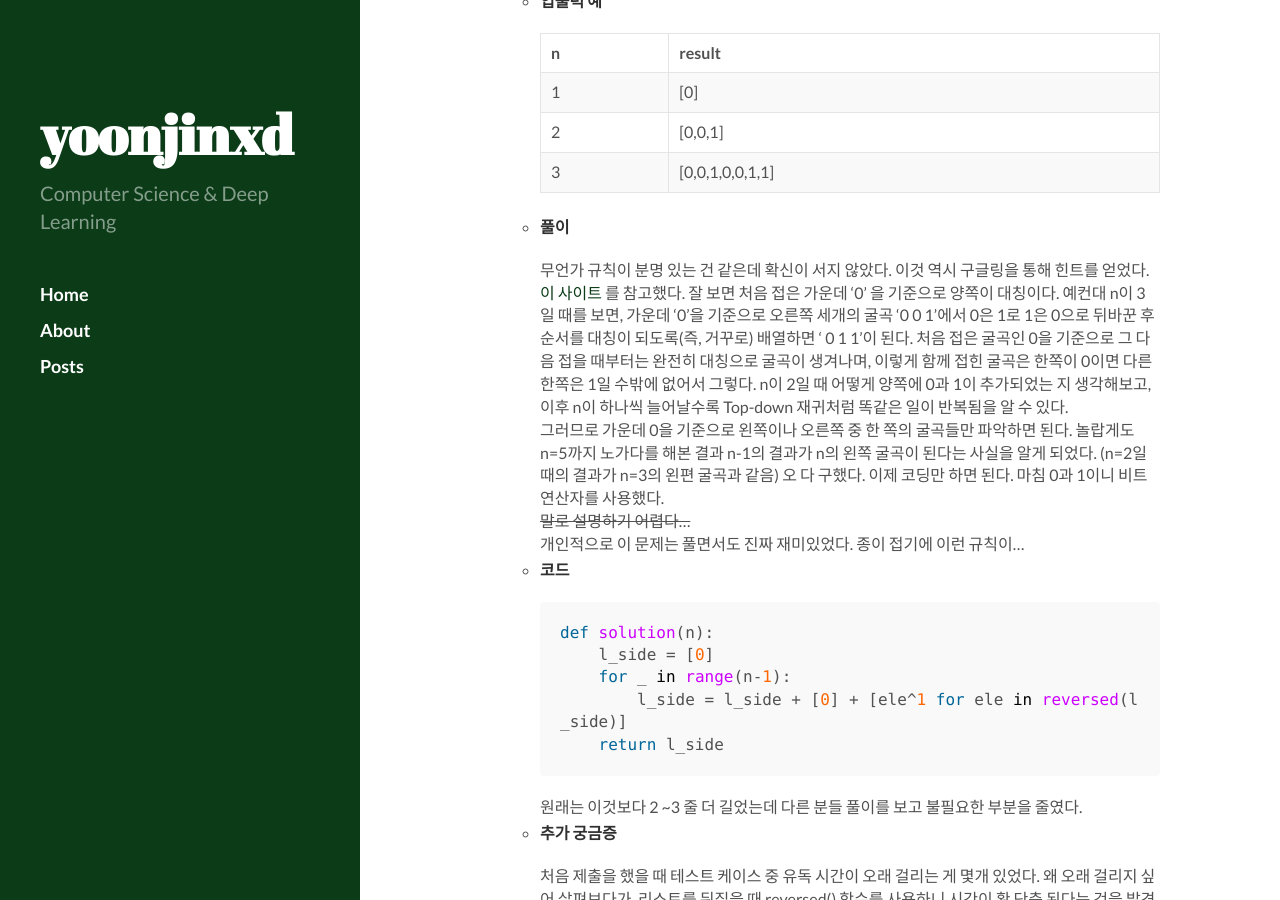
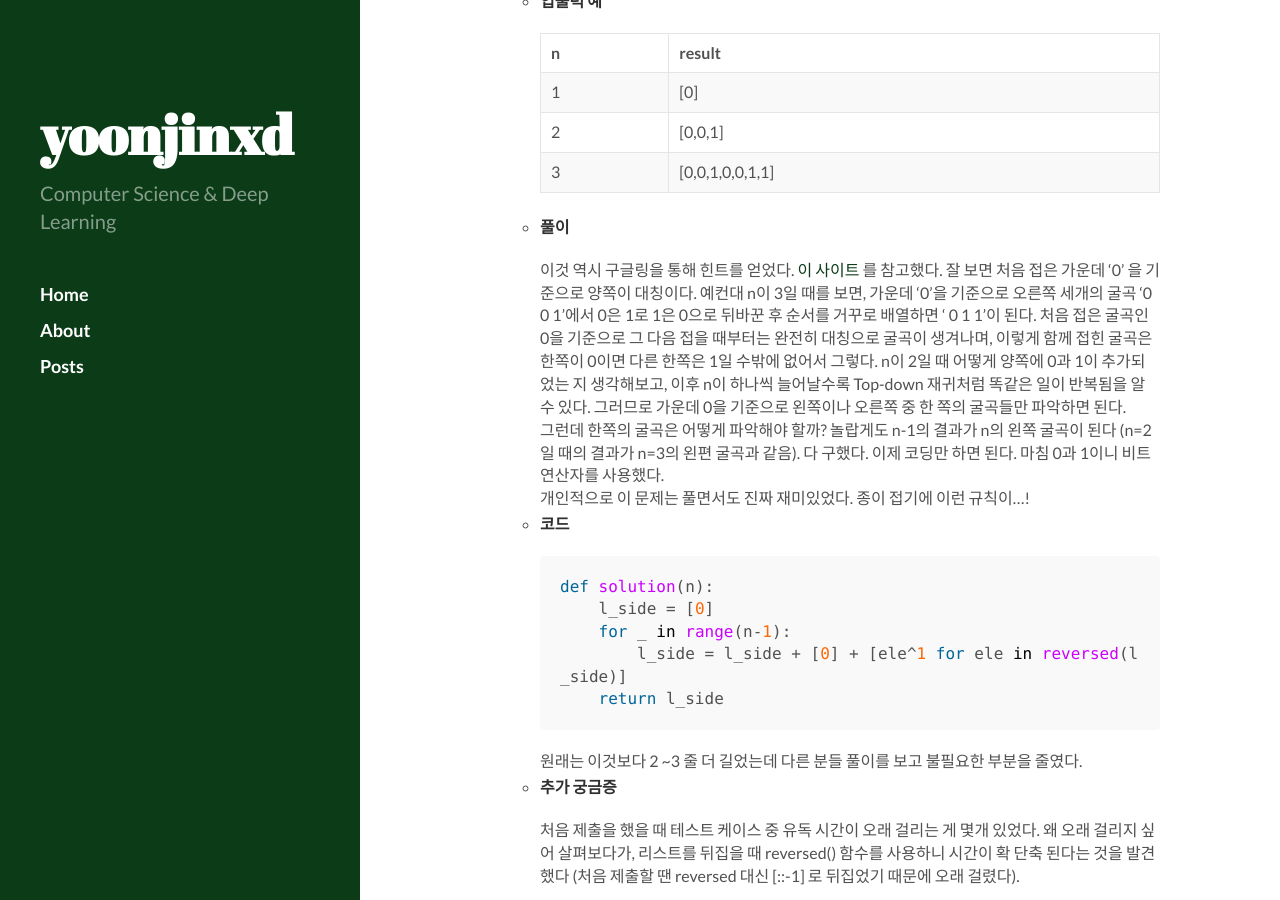
Before and after one commit to YoonjinXD/YoonjinXD.github.io, a Jekyll site: the page built from _posts/2019-11-16-2019-프로그래머스-윈터코딩-문제풀이.md, in a window 1280 px wide and 900 px high, scrolled down 3134 px. Built offline with Jekyll 4.4.1, drawn with Linux system fonts in a browser that asks for light colours; nearby versions of some CDN libraries.

Commit message:
포스트 내용 수정

```diff
--- a/_posts/2019-11-16-2019-프로그래머스-윈터코딩-문제풀이.md
+++ b/_posts/2019-11-16-2019-프로그래머스-윈터코딩-문제풀이.md
@@ -93,7 +93,7 @@ tags: Etc
 
    * **풀이**
 
-     무언가 규칙이 분명 있는 건 같은데 확신이 서지 않았다. 이것 역시 구글링을 통해 힌트를 얻었다. [이 사이트](http://www.allthatmath.com/bbs/board.php?bo_table=sub_113&wr_id=301&page=10) 를 참고했다. 잘 보면 처음 접은 가운데 '0' 을 기준으로 양쪽이 대칭이다. 예컨대 n이 3일 때를 보면, 가운데 '0'을 기준으로 오른쪽 세개의 굴곡 '0 0 1'에서 0은 1로 1은 0으로 뒤바꾼 후 순서를 대칭이 되도록(즉, 거꾸로) 배열하면 ' 0 1 1'이 된다. 처음 접은 굴곡인 0을 기준으로 그 다음 접을 때부터는 완전히 대칭으로 굴곡이 생겨나며, 이렇게 함께 접힌 굴곡은 한쪽이 0이면 다른 한쪽은 1일 수밖에 없어서 그렇다. n이 2일 때 어떻게 양쪽에 0과 1이 추가되었는 지 생각해보고, 이후 n이 하나씩 늘어날수록 Top-down 재귀처럼 똑같은 일이 반복됨을 알 수 있다.<br>그러므로 가운데 0을 기준으로 왼쪽이나 오른쪽 중 한 쪽의 굴곡들만 파악하면 된다. 놀랍게도 n=5까지 노가다를 해본 결과 n-1의 결과가 n의 왼쪽 굴곡이 된다는 사실을 알게 되었다. (n=2일 때의 결과가 n=3의 왼편 굴곡과 같음) 오 다 구했다. 이제 코딩만 하면 된다. 마침 0과 1이니 비트 연산자를 사용했다.<br>~~말로 설명하기 어렵다...~~<br>개인적으로 이 문제는 풀면서도 진짜 재미있었다. 종이 접기에 이런 규칙이...
+     이것 역시 구글링을 통해 힌트를 얻었다. [이 사이트](http://www.allthatmath.com/bbs/board.php?bo_table=sub_113&wr_id=301&page=10) 를 참고했다. 잘 보면 처음 접은 가운데 '0' 을 기준으로 양쪽이 대칭이다. 예컨대 n이 3일 때를 보면, 가운데 '0'을 기준으로 오른쪽 세개의 굴곡 '0 0 1'에서 0은 1로 1은 0으로 뒤바꾼 후 순서를 거꾸로 배열하면 ' 0 1 1'이 된다. 처음 접은 굴곡인 0을 기준으로 그 다음 접을 때부터는 완전히 대칭으로 굴곡이 생겨나며, 이렇게 함께 접힌 굴곡은 한쪽이 0이면 다른 한쪽은 1일 수밖에 없어서 그렇다. n이 2일 때 어떻게 양쪽에 0과 1이 추가되었는 지 생각해보고, 이후 n이 하나씩 늘어날수록 Top-down 재귀처럼 똑같은 일이 반복됨을 알 수 있다. 그러므로 가운데 0을 기준으로 왼쪽이나 오른쪽 중 한 쪽의 굴곡들만 파악하면 된다.<br>그런데 한쪽의 굴곡은 어떻게 파악해야 할까? 놀랍게도 n-1의 결과가 n의 왼쪽 굴곡이 된다 (n=2일 때의 결과가 n=3의 왼편 굴곡과 같음). 다 구했다. 이제 코딩만 하면 된다. 마침 0과 1이니 비트 연산자를 사용했다.<br>개인적으로 이 문제는 풀면서도 진짜 재미있었다. 종이 접기에 이런 규칙이...!
 
 
    * **코드**
```
Also changed, not shown: _posts/2019-07-30-순차적-정보를-다루는-딥러닝-모델들.md (+6 -10 lines), _posts/2019-08-01-AIKorea-2019-리뷰.md (+4 -1 lines).
